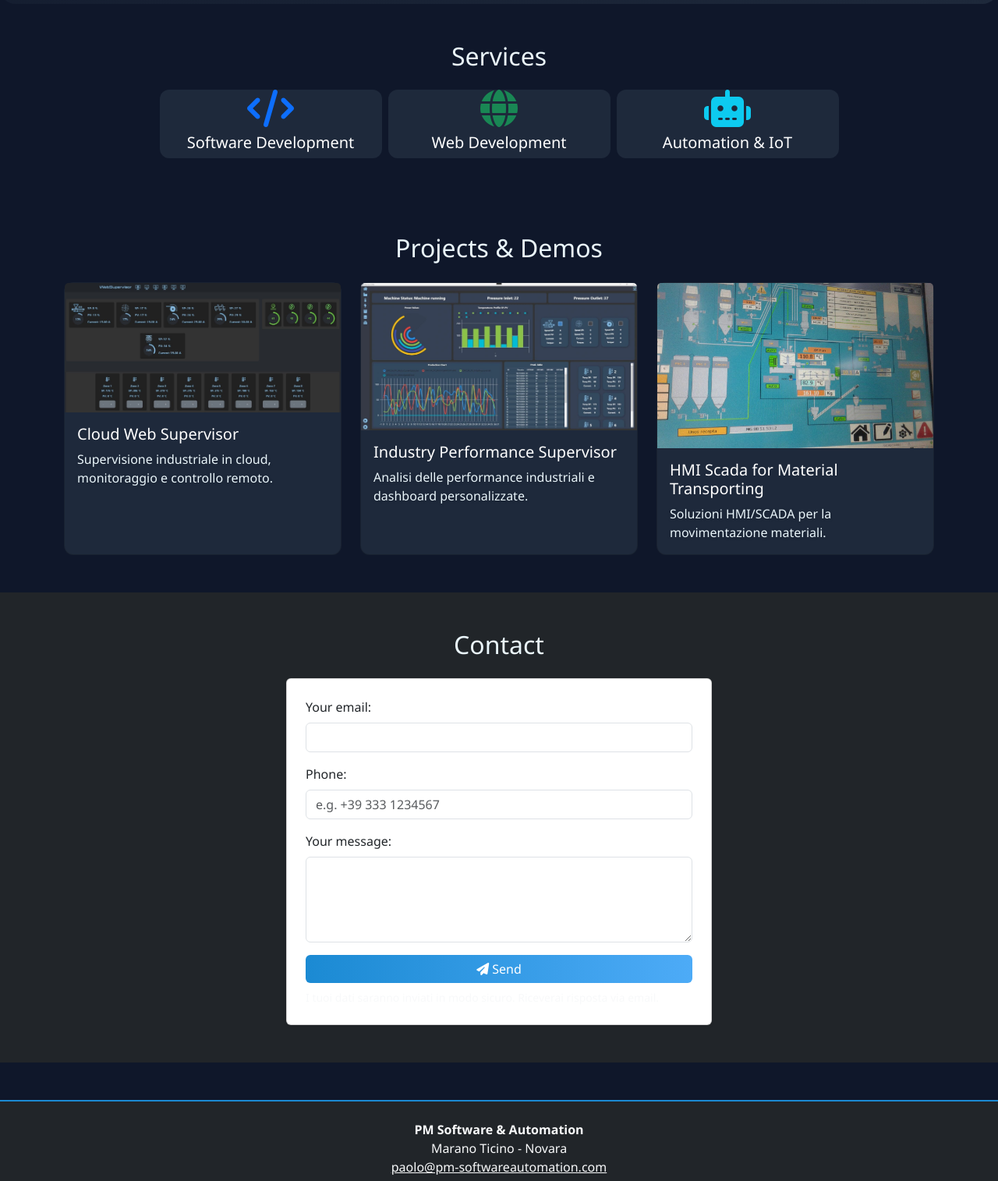
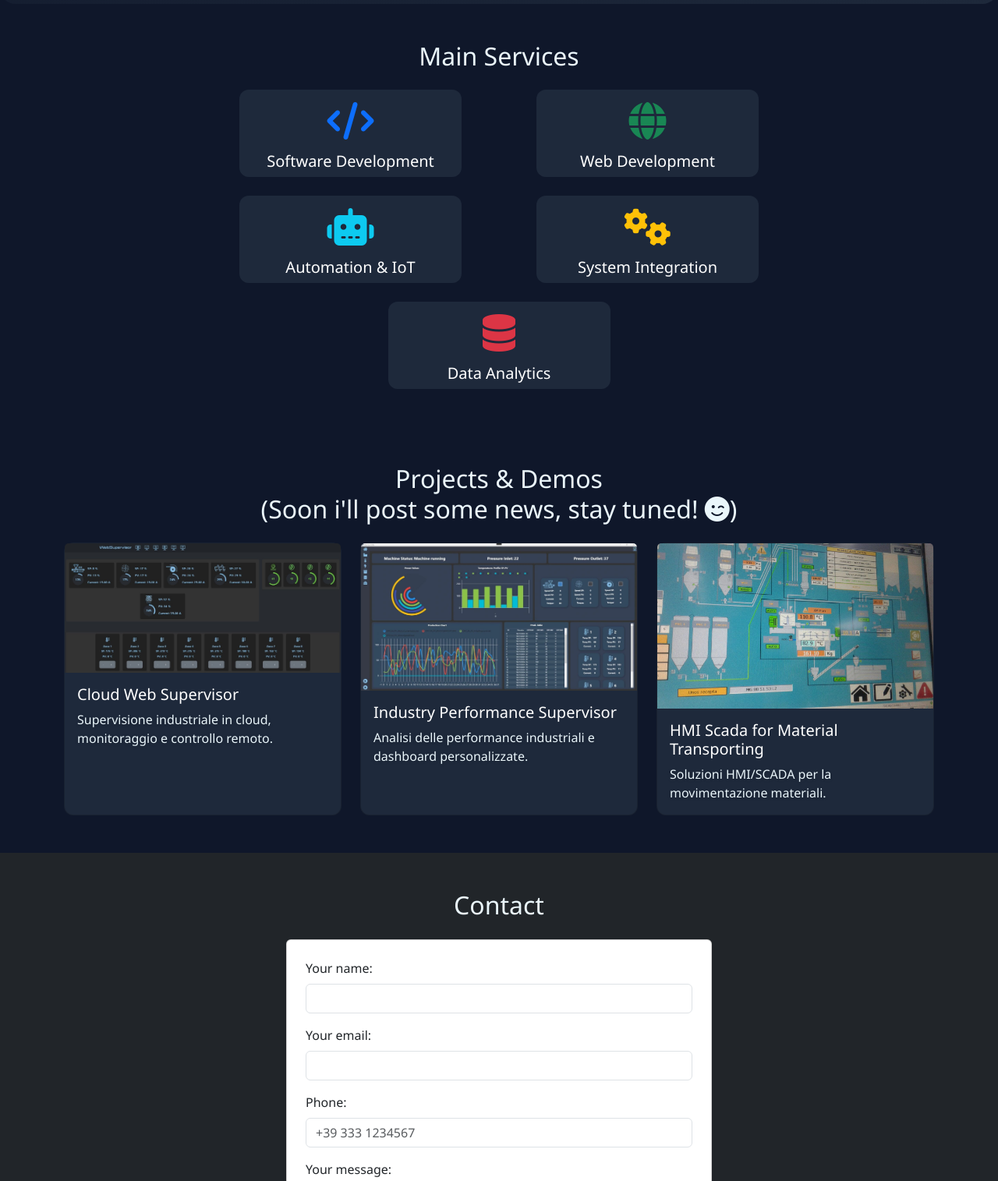
Before and after one commit to pm83dev/Portfolio_WebCV, a plain HTML site: page index.html in a window 1280 px wide. Shown: the part 820-2335 px from the top of the page at 78% size. Drawn offline with nearby package versions, Linux system fonts and the light colour scheme.

Commit message:
ok publish

```diff
--- a/index.html
+++ b/index.html
@@ -32,7 +32,7 @@
     <nav class="navbar navbar-expand-lg navbar-dark fixed-top glass-nav">
         <div class="container">
             <a class="navbar-brand fw-bold" href="#">
-                <img src="./images/LogoPM.png" alt="Logo" height="32"> PM Software & Automation
+                <img src="./images/LogoPM.png" alt="Logo" height="60"> PM Software & Automation
             </a>
             <button class="navbar-toggler" type="button" data-bs-toggle="collapse" data-bs-target="#navbarNav">
                 <span class="navbar-toggler-icon"></span>
@@ -72,19 +72,27 @@ Attraverso lo sviluppo di applicazioni web, API di integrazione e interfacce use
     <!-- Services -->
     <section id="services" class="py-5">
         <div class="container">
-            <h2 class="text-center mb-4">Services</h2>
+            <h2 class="text-center mb-4">Main Services</h2>
             <div class="row g-4 text-center justify-content-center">
-                <div class="col-md-3 service-card me-2 ms-2">
-                    <i class="fas fa-code fa-3x text-primary mb-2"></i>
+                <div class="col-md-3 service-card me-5 ms-5">
+                    <i class="fas fa-code fa-3x text-primary mb-3 mt-3"></i>
                     <h5>Software Development</h5>
                 </div>
-                <div class="col-md-3 service-card me-2">
-                    <i class="fas fa-globe fa-3x text-success mb-2"></i>
+                <div class="col-md-3 service-card me-5 ms-5">
+                    <i class="fas fa-globe fa-3x text-success mb-3 mt-3"></i>
                     <h5>Web Development</h5>
                 </div>
-                <div class="col-md-3 service-card me-2">
-                    <i class="fas fa-robot fa-3x text-info mb-2"></i>
+                <div class="col-md-3 service-card me-5 ms-5">
+                    <i class="fas fa-robot fa-3x text-info mb-3 mt-3"></i>
                     <h5>Automation & IoT</h5>
+                </div>
+                <div class="col-md-3 service-card me-5 ms-5">
+                    <i class="fas fa-cogs fa-3x text-warning mb-3 mt-3"></i>
+                    <h5>System Integration</h5>
+                </div>
+                <div class="col-md-3 service-card me-5 ms-5">
+                    <i class="fas fa-database fa-3x text-danger mb-3 mt-3"></i>
+                    <h5>Data Analytics</h5>
                 </div>
             </div>
         </div>
@@ -93,7 +101,7 @@ Attraverso lo sviluppo di applicazioni web, API di integrazione e interfacce use
     <!-- Projects -->
     <section id="projects" class="py-5">
         <div class="container">
-            <h2 class="text-center mb-4">Projects & Demos</h2>
+            <h2 class="text-center mb-4">Projects & Demos <br> (Soon i'll post some news, stay tuned! <i class="fas fa-smile-wink"></i>)</h2>
             <div class="row g-4">
                 <div class="col-md-4">
                     <div class="card h-100 project-card">
@@ -134,12 +142,16 @@ Attraverso lo sviluppo di applicazioni web, API di integrazione e interfacce use
                 <div class="col-md-6">
                     <form action="https://formspree.io/f/mjkonddg" method="POST" class="card p-4 shadow-sm">
                         <div class="mb-3">
+                            <label for="name" class="form-label">Your name:</label>
+                            <input type="text" class="form-control" name="name" required>
+                        </div>
+                        <div class="mb-3">
                             <label for="email" class="form-label">Your email:</label>
                             <input type="email" class="form-control" name="email" required>
                         </div>
                         <div class="mb-3">
                             <label for="phone" class="form-label">Phone:</label>
-                            <input type="tel" class="form-control" name="phone" pattern="[0-9 +()-]{7,}" placeholder="e.g. +39 333 1234567">
+                            <input type="tel" class="form-control" name="phone" pattern="[0-9 +()-]{7,}" placeholder="+39 333 1234567">
                         </div>
                         <div class="mb-3">
                             <label for="message" class="form-label">Your message:</label>
@@ -159,7 +171,7 @@ Attraverso lo sviluppo di applicazioni web, API di integrazione e interfacce use
     <!-- Footer -->
     <footer class="bg-dark text-light py-4 mt-5 text-center">
         <address>
-            <strong>PM Software & Automation</strong><br>
+            <strong>PM Software & Automation di Miccoli Paolo</strong><br>
             Marano Ticino - Novara<br>
             <a href="mailto:paolo@pm-softwareautomation.com" class="text-light">paolo@pm-softwareautomation.com</a>
         </address>
```
